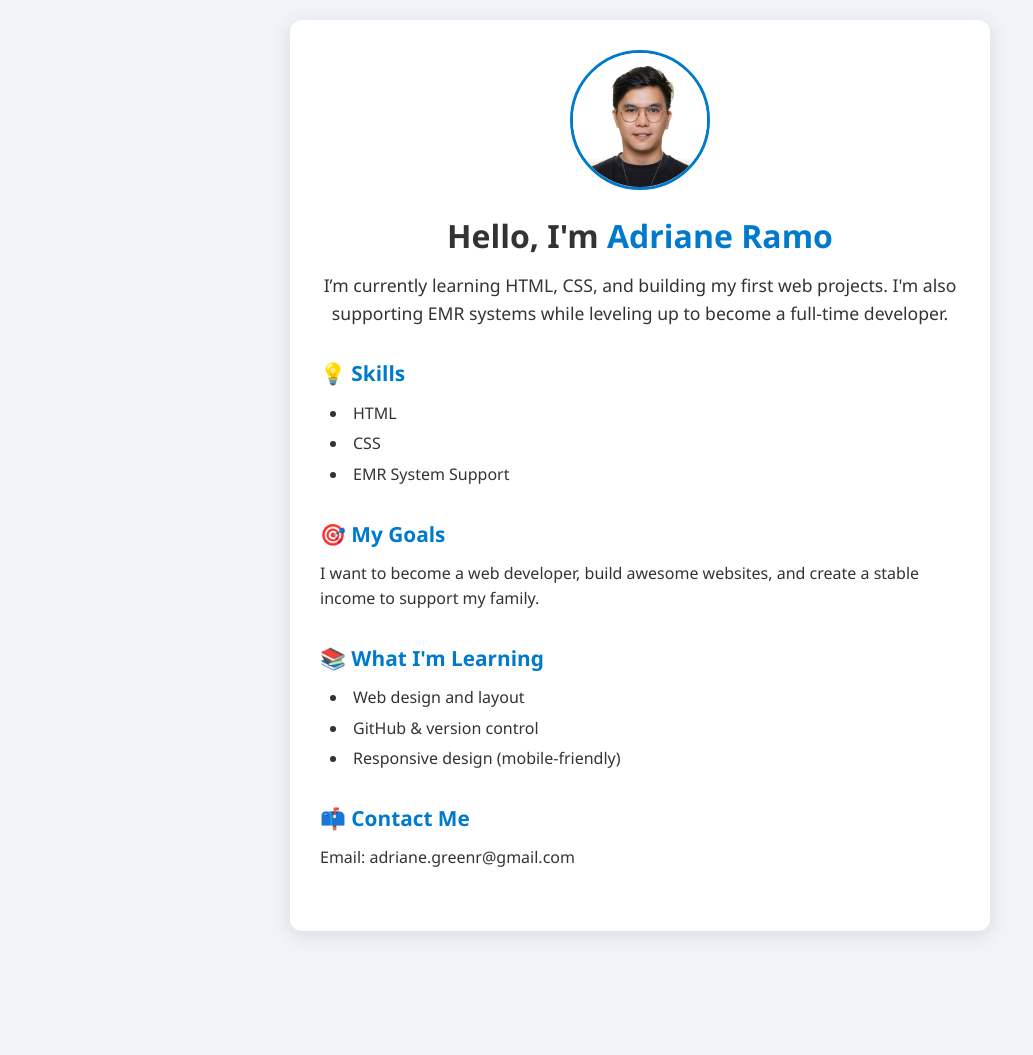
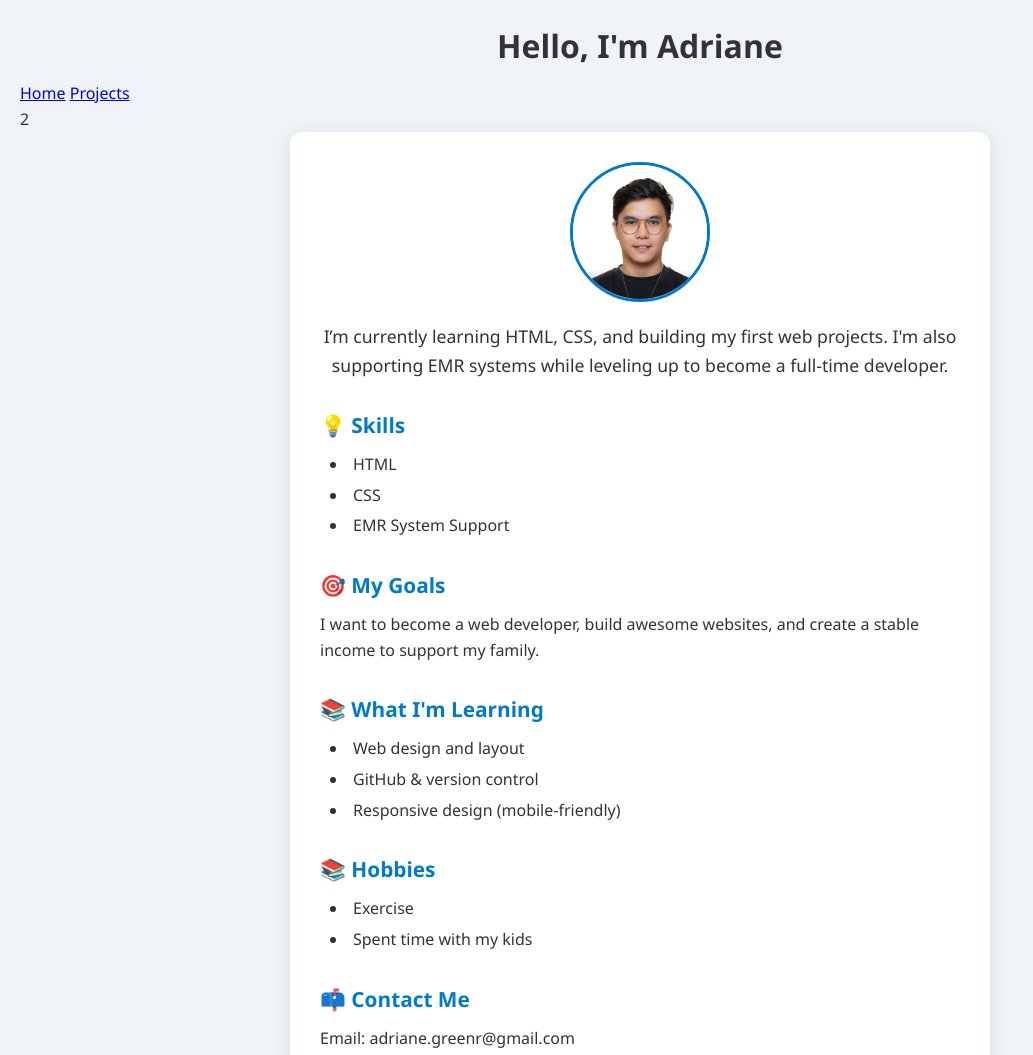
Before and after one commit to Spicylemon07/about-me, a plain HTML site: page index.html in a window 1280 px wide. Shown: the top 1055 px of the page, without its empty margins (0-1033 px from the left). Before the commit the page ends 951 px from the top, so only its background shows below. Drawn offline with Linux system fonts and the light colour scheme.

Commit message:
Add files via upload

```diff
--- a/index.html
+++ b/index.html
@@ -5,12 +5,23 @@
   <meta name="viewport" content="width=device-width, initial-scale=1.0" />
   <title>Adriane Ramo | About Me</title>
   <link rel="stylesheet" href="style.css" />
+  <link rel="icon" type="image/x-icon" href="favicon.ico" />
+
+
 </head>
 <body>
+  <header>
+    <h1>Hello, I'm Adriane</h1>
+    <nav>
+      <a href="index.html">Home</a>
+      <a href="projects.html">Projects</a>
+    </nav>
+  </header>2
+
   <div class="container">
     <img src="Ade.png" alt="My Profile Photo" class="profile-photo" />
 
-    <h1>Hello, I'm <span class="highlight">Adriane Ramo</span></h1>
+
     <p class="intro">
       I’m currently learning HTML, CSS, and building my first web projects. I'm also supporting EMR systems while leveling up to become a full-time developer.
     </p>
@@ -41,8 +52,18 @@
     </section>
 
     <section>
+        <h2>📚 Hobbies</h2>
+        <ul>
+          <li>Exercise</li>
+          <li>Spent time with my kids</li>
+
+        </ul>
+      </section>
+
+    <section>
       <h2>📫 Contact Me</h2>
       <p>Email: adriane.greenr@gmail.com</p>
+
     </section>
   </div>
 </body>
```
